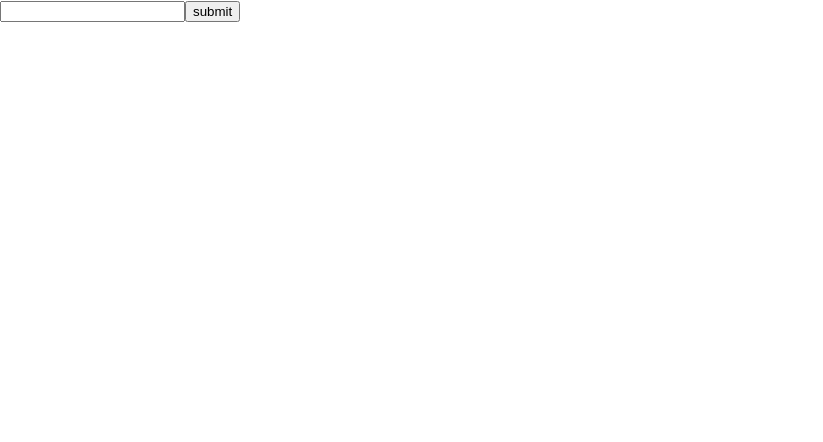
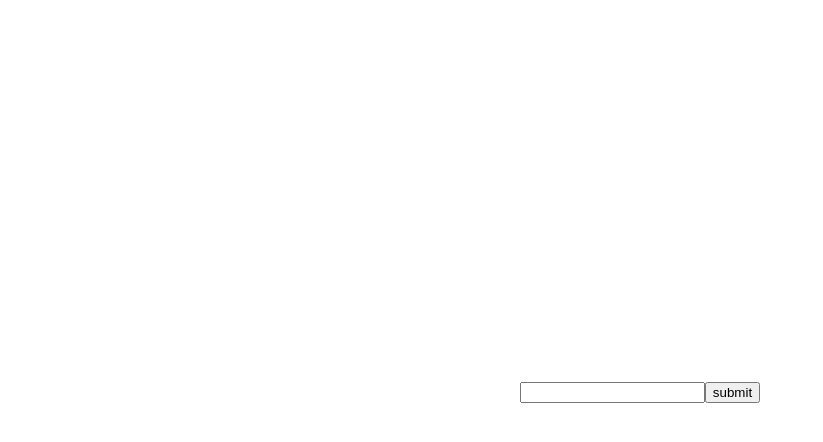
Before and after one commit to ElizPN/todo-list, a React (Create React App) app: page / in a window 1280 px wide. Shown: the top 442 px of the page, without its empty margins (0-823 px from the left). Built offline with nearby package versions, Linux system fonts and the light colour scheme.

Commit message:
center component

```diff
--- a/src/CkeckboxList.tsx
+++ b/src/CkeckboxList.tsx
@@ -7,8 +7,10 @@ import ListItemIcon from "@mui/material/ListItemIcon";
 import ListItemText from "@mui/material/ListItemText";
 import Checkbox from "@mui/material/Checkbox";
 import IconButton from "@mui/material/IconButton";
-import CommentIcon from "@mui/icons-material/Comment";
+import Container from "@mui/material/Container";
 import { stringify } from "querystring";
+import Box from "@mui/material/Box";
+import Grid from "@mui/material/Grid";
 
 interface Item {
   text: string;
@@ -53,14 +55,23 @@ export default function CheckboxList() {
   }
 
   return (
-    <div>
+    <Grid
+      container
+      direction='column'
+      alignItems='center'
+      justifyContent='center'
+      style={{ minHeight: "100vh" }}
+    >
+      <Box>
         <input
           value={inputValue}
           onChange={(event) => setInputValue(event.target.value)}
         />
         <button onClick={addItemToList}> submit</button>
 
-      <List sx={{ width: "100%", maxWidth: 360, bgcolor: "background.paper" }}>
+        <List
+          sx={{ width: "100%", maxWidth: 360, bgcolor: "background.paper" }}
+        >
           {toDolist.map((value, index) => {
             return (
               <ListItem key={index} disablePadding>
@@ -83,6 +94,7 @@ export default function CheckboxList() {
             );
           })}
         </List>
-    </div>
+      </Box>
+    </Grid>
   );
 }
```
Lines whose indentation alone changed are shown as unchanged.
